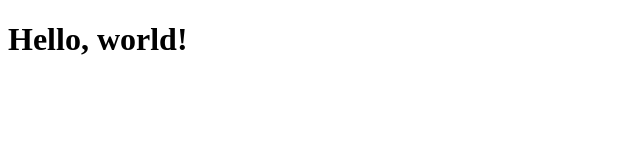
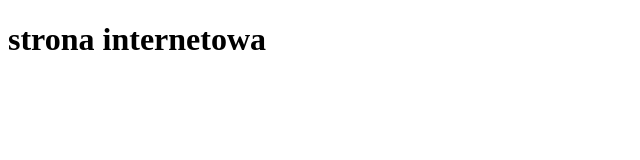
Before and after one commit to dawid1131/merito_strona, a plain HTML site: page index.html in a window 1280 px wide. Shown: the whole page, without its empty margins (0-640 px from the left). Drawn offline with Linux system fonts and the light colour scheme.

Commit message:
Update index.html

```diff
--- a/index.html
+++ b/index.html
@@ -8,6 +8,6 @@
   <link rel="icon" href="favicon.png">
 </head>
 <body>
-  <h1>Hello, world!</h1>
+  <h1>strona internetowa</h1>
 </body>
 </html>
```
